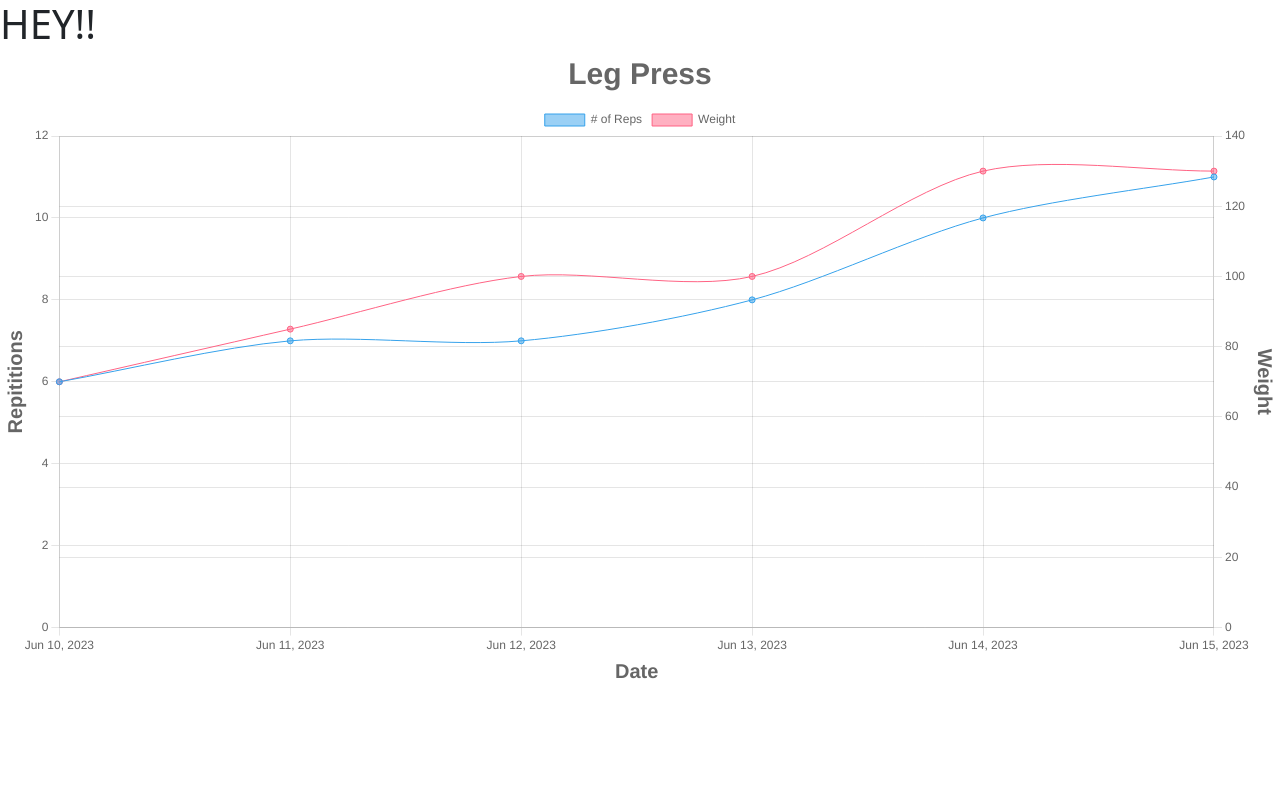
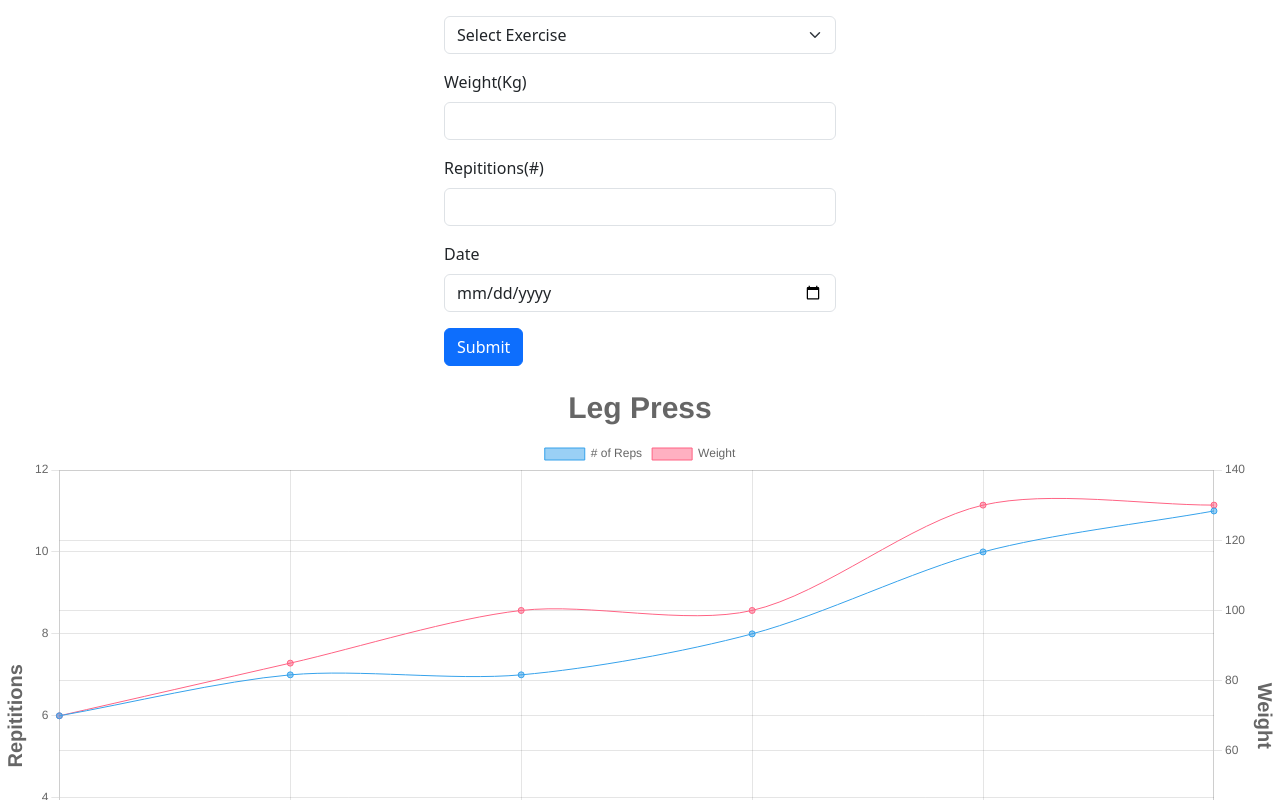
Before and after one commit to PrabhjeetKalsi/React-Fitness-Data-Visualization, a React (Create React App) app in the folder data-visualization/: page / in a window 1280 px wide. Shown: the top 800 px of the page. Built offline with nearby package versions, Linux system fonts and the light colour scheme.

Commit message:
[feat]: add form

```diff
--- a/data-visualization/src/App.js
+++ b/data-visualization/src/App.js
@@ -1,9 +1,10 @@
-import Graph from "./Graph.js";
+import Graph from "./components/Graph.js";
+import Form from "./components/Form.js";
 
 function App() {
   return (
-    <div className="App h1">
-      HEY!!
+    <div className="App">
+      <Form />
       <Graph />
     </div>
   );
--- /dev/null
+++ b/data-visualization/src/components/Form.js
@@ -0,0 +1,47 @@
+const Form = () => {
+  return (
+    <div className="row m-3">
+      <div className="col"></div>
+      <div className="col">
+        <form id="data-form">
+          <div className="mb-3">
+            <select
+              className="form-select"
+              aria-label="Default select example"
+              id="exercise"
+              required
+            >
+              <option value="">Select Exercise</option>
+              <option value="Dumbell Press">Dumbell Press</option>
+              <option value="Leg Press">Leg Press</option>
+              <option value="Bicep Curl">Bicep Curl</option>
+            </select>
+          </div>
+          <div className="mb-3">
+            <label className="form-label">Weight(Kg)</label>
+            <input
+              type="number"
+              className="form-control"
+              id="weight"
+              required
+            />
+          </div>
+          <div className="mb-3">
+            <label className="form-label">Repititions(#)</label>
+            <input type="number" className="form-control" id="reps" required />
+          </div>
+          <div className="mb-3">
+            <label className="form-label">Date</label>
+            <input type="date" className="form-control" id="date" required />
+          </div>
+          <button type="submit" className="btn btn-primary" id="submit">
+            Submit
+          </button>
+        </form>
+      </div>
+      <div className="col"></div>
+    </div>
+  );
+};
+
+export default Form;
--- /dev/null
+++ b/data-visualization/src/components/Graph.js
@@ -0,0 +1,15 @@
+import { Line } from "react-chartjs-2";
+import { Chart, registerables } from "chart.js";
+import { options, data } from "../mocks/mockGraphData.js";
+
+Chart.register(...registerables);
+
+const Graph = () => {
+  return (
+    <div>
+      <Line data={data} options={options} style={{ display: "inline" }} />
+    </div>
+  );
+};
+
+export default Graph;
--- a/data-visualization/src/Graph.js
+++ b/data-visualization/src/mocks/mockGraphData.js
@@ -1,8 +1,3 @@
-import { Line } from "react-chartjs-2";
-import { Chart, registerables } from "chart.js";
-
-Chart.register(...registerables);
-
 let dateLabels = [
   "Jun 10, 2023",
   "Jun 11, 2023",
@@ -14,7 +9,7 @@ let dateLabels = [
 let legPressReps = [6, 7, 7, 8, 10, 11];
 let legPressWeight = [70, 85, 100, 100, 130, 130];
 
-let data = {
+export let data = {
   labels: dateLabels,
   datasets: [
     {
@@ -32,7 +27,7 @@ let data = {
   ],
 };
 
-let options = {
+export let options = {
   plugins: {
     title: {
       text: "Leg Press",
@@ -72,13 +67,3 @@ let options = {
     },
   },
 };
-
-const Graph = () => {
-  return (
-    <div>
-      <Line data={data} options={options} />
-    </div>
-  );
-};
-
-export default Graph;
```
